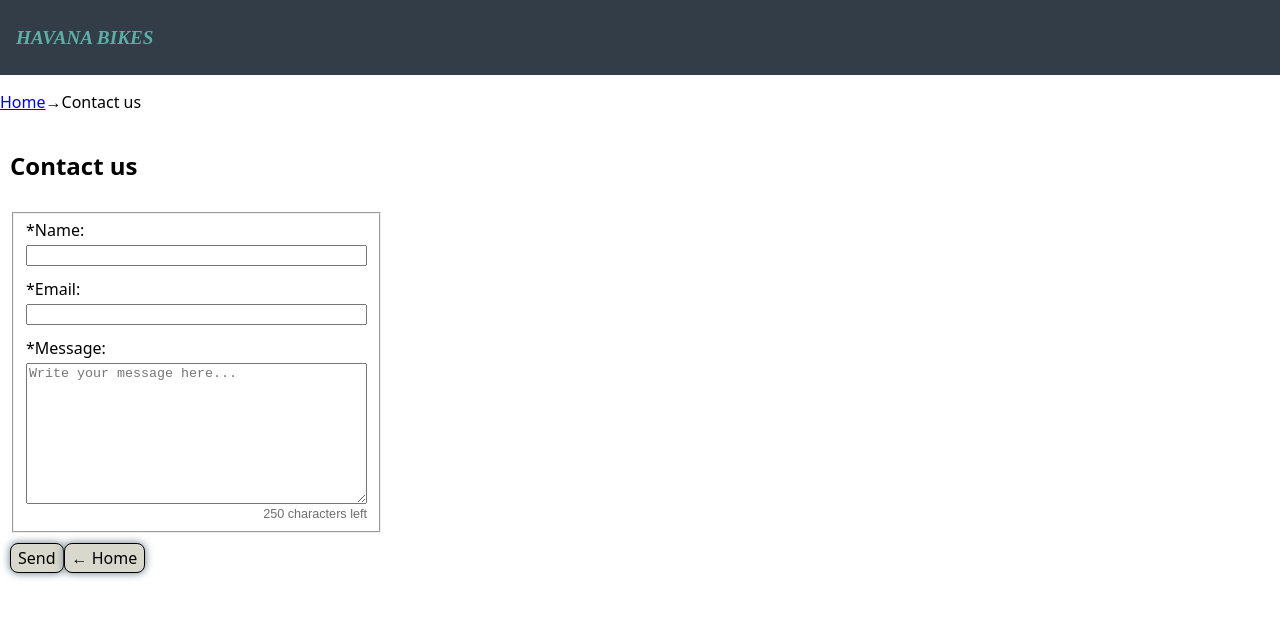
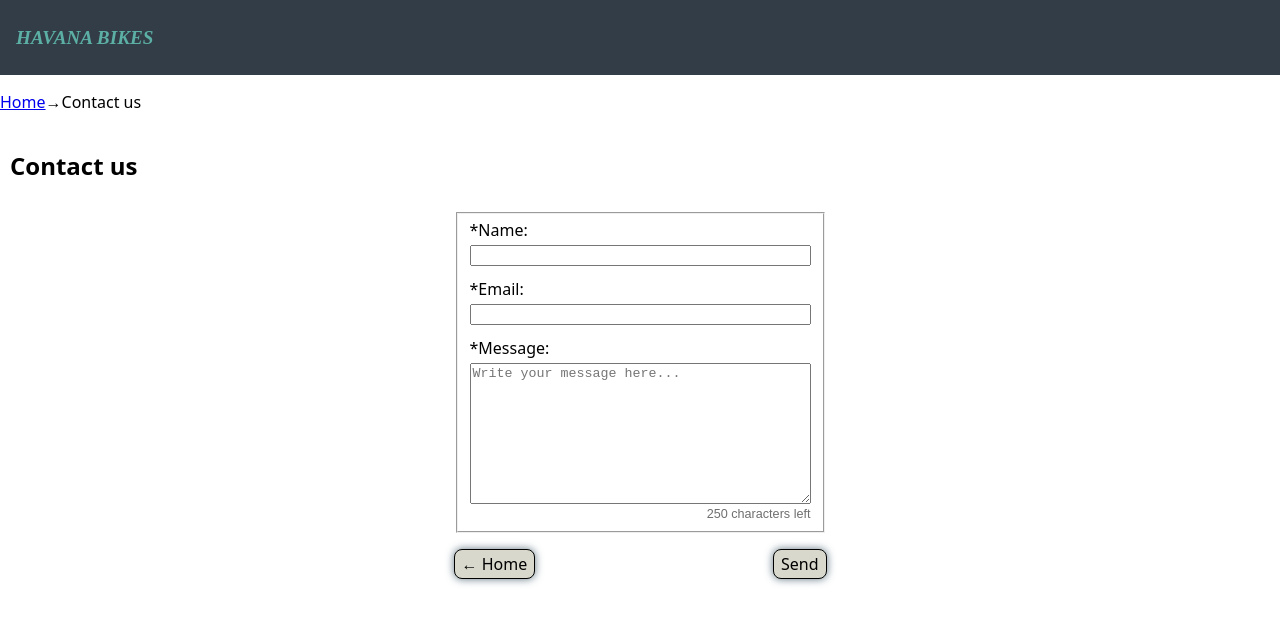
Before and after one commit to YuriPadilla/capstone-project-havana-bikes, a Next.js app: page /ContactUsPage in a window 1280 px wide. Shown: the top 624 px of the page. Built offline with nearby package versions, Linux system fonts and the light colour scheme.

Commit message:
update form position of buttons

```diff
--- a/components/ContactUsForm/ContactUsForm.styled.js
+++ b/components/ContactUsForm/ContactUsForm.styled.js
@@ -9,11 +9,19 @@ export const StyledForm = styled.form`
   gap: 10px;
 `;
 
+export const StyledFormContainer = styled.div`
+  display: flex;
+  flex-direction: column;
+  align-self: center;
+  gap: 1rem;
+`;
+
 export const StyledFieldset = styled.fieldset`
   display: flex;
   flex-direction: column;
   justify-content: flex-start;
   align-items: flex-start;
+  align-self: center;
   gap: 0.8rem;
 `;
 
@@ -33,5 +41,7 @@ export const StyledOutput = styled.output`
 `;
 
 export const StyledButtonContainer = styled.div`
+  width: 100%;
   display: flex;
+  justify-content: space-between;
 `;
--- a/components/ContactUsForm/index.js
+++ b/components/ContactUsForm/index.js
@@ -1,5 +1,6 @@
 import {
   StyledForm,
+  StyledFormContainer,
   StyledFieldset,
   StyledInputContainer,
   StyledOutput,
@@ -16,6 +17,7 @@ export default function ContactUsForm({
   return (
     <StyledForm onSubmit={handleSubmit}>
       <h2>Contact us</h2>
+      <StyledFormContainer>
         <StyledFieldset>
           <StyledInputContainer>
             <label htmlFor="name">*Name:</label>
@@ -30,7 +32,13 @@ export default function ContactUsForm({
           </StyledInputContainer>
           <StyledInputContainer>
             <label htmlFor="email">*Email:</label>
-          <input type="email" id="email" name="email" maxLength="30" required />
+            <input
+              type="email"
+              id="email"
+              name="email"
+              maxLength="30"
+              required
+            />
           </StyledInputContainer>
           <StyledInputContainer>
             <label htmlFor="message">*Message:</label>
@@ -51,9 +59,10 @@ export default function ContactUsForm({
           </StyledInputContainer>
         </StyledFieldset>
         <StyledButtonContainer>
+          <StyledLinkAsButton href="/">← Home</StyledLinkAsButton>
           <StyledButton type="submit">Send</StyledButton>
-        <StyledLinkAsButton href="/">← Home</StyledLinkAsButton>
         </StyledButtonContainer>
+      </StyledFormContainer>
     </StyledForm>
   );
 }
```
Lines whose indentation alone changed are shown as unchanged.
